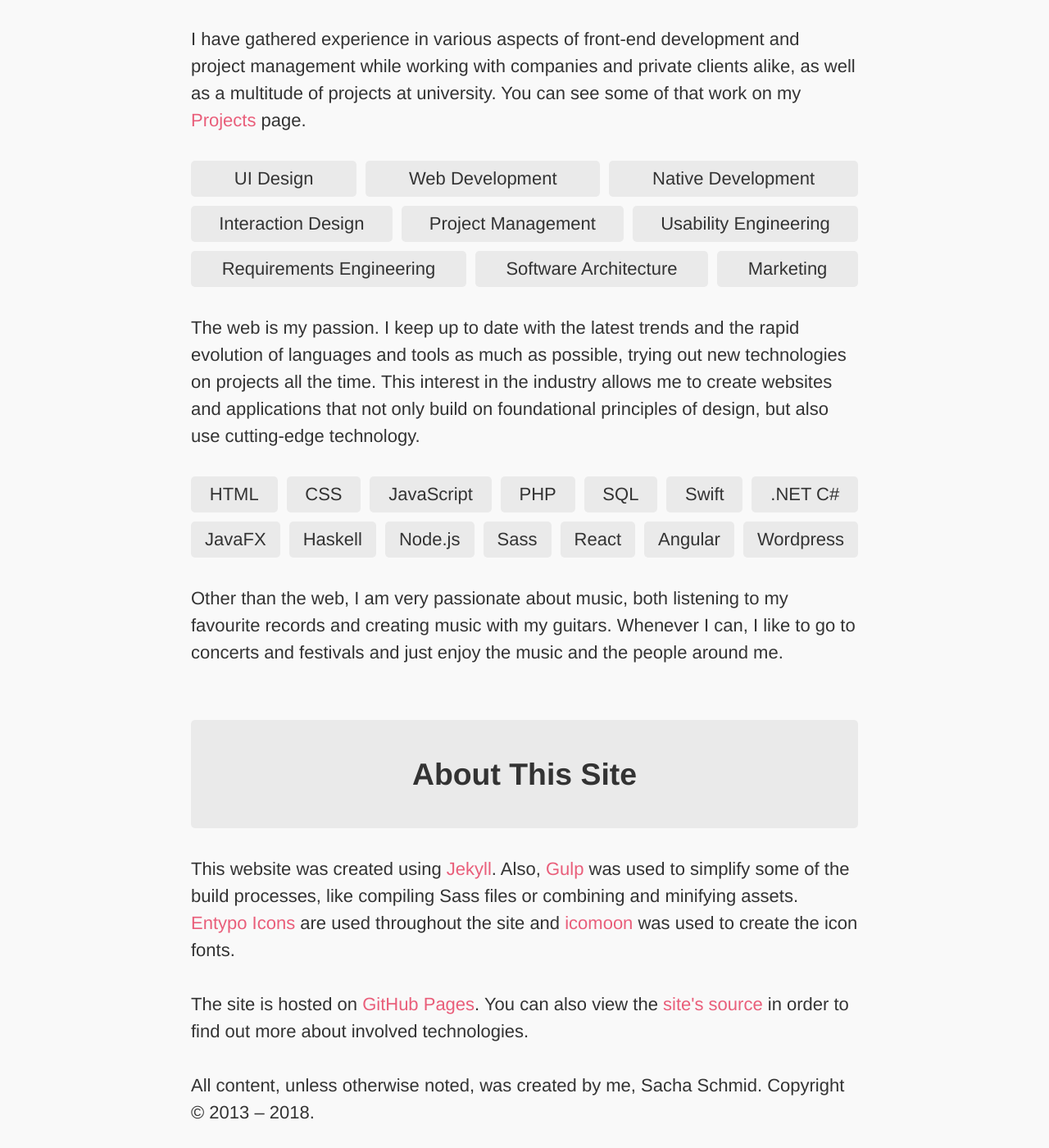
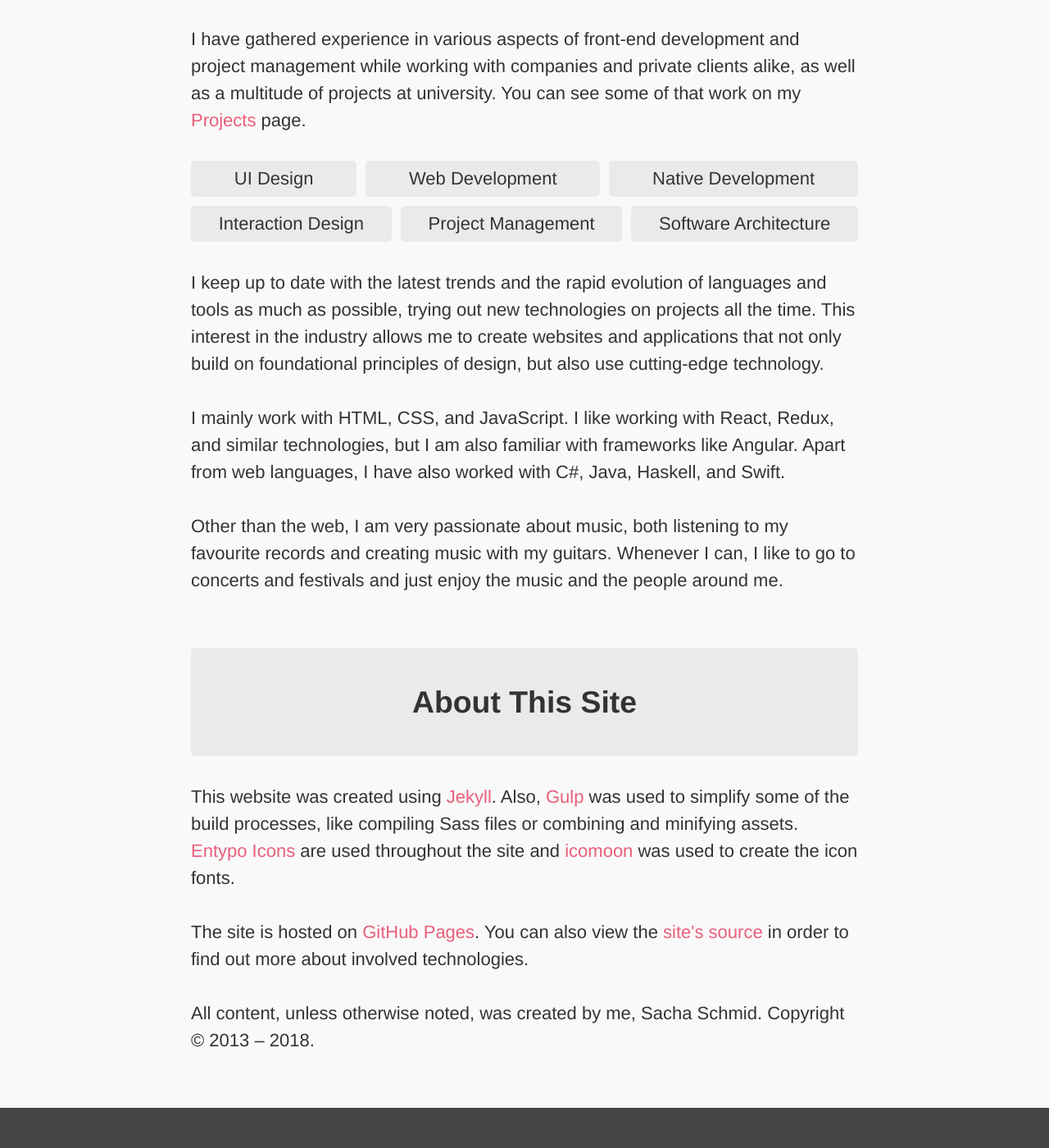
Before and after one commit to RadLikeWhoa/old.sacha.me, a Jekyll site: the page built from about/index.html, in a window 1280 px wide and 1400 px high, scrolled down 1281 px. Shown: the whole window at 82% size. Built offline with Jekyll 4.4.1, drawn with Linux system fonts in a browser that asks for light colours.

Commit message:
Update about page

```diff
--- a/about/index.html
+++ b/about/index.html
@@ -14,24 +14,14 @@
       <p>My name is Sacha Schmid. I'm a front-end developer from Switzerland, interested in both interface design and web development. I work at <a href="https://medienmacher.com">Die Medienmacher</a> in Muttenz, Switzerland.</p>
     </div>
     <ul class="social-list clear" data-grid>
-      <li class="social-item" data-col="1-4">
-        <a href="https://twitter.com/sachaschmid" data-button="center" title="Twitter">
-          <span class="label"><span data-icon="twitter"></span></span>
-        </a>
-      </li>
-      <li class="social-item" data-col="1-4">
+      <li class="social-item" data-col="1-2">
         <a href="https://github.com/RadLikeWhoa" data-button="center" title="GitHub">
           <span class="label"><span data-icon="github"></span></span>
         </a>
       </li>
-      <li class="social-item" data-col="1-4">
+      <li class="social-item" data-col="1-2">
         <a href="https://instagram.com/__marvolo" data-button="center" title="Instagram">
           <span class="label"><span data-icon="instagram"></span></span>
-        </a>
-      </li>
-      <li class="social-item" data-col="1-4">
-        <a href="https://last.fm/user/HawkFire21" data-button="center" title="last.fm">
-          <span class="label"><span data-icon="lastfm"></span></span>
         </a>
       </li>
     </ul>
@@ -43,28 +33,10 @@
       <li class="tag">Native Development</li>
       <li class="tag">Interaction Design</li>
       <li class="tag">Project Management</li>
-      <li class="tag">Usability Engineering</li>
-      <li class="tag">Requirements Engineering</li>
       <li class="tag">Software Architecture</li>
-      <li class="tag">Marketing</li>
     </ul>
-    <p>The web is my passion. I keep up to date with the latest trends and the rapid evolution of languages and tools as much as possible, trying out new technologies on projects all the time. This interest in the industry allows me to create websites and applications that not only build on foundational principles of design, but also use cutting-edge technology.</p>
-    <ul data-tags="full">
-      <li class="tag">HTML</li>
-      <li class="tag">CSS</li>
-      <li class="tag">JavaScript</li>
-      <li class="tag">PHP</li>
-      <li class="tag">SQL</li>
-      <li class="tag">Swift</li>
-      <li class="tag">.NET C#</li>
-      <li class="tag">JavaFX</li>
-      <li class="tag">Haskell</li>
-      <li class="tag">Node.js</li>
-      <li class="tag">Sass</li>
-      <li class="tag">React</li>
-      <li class="tag">Angular</li>
-      <li class="tag">Wordpress</li>
-    </ul>
+    <p>I keep up to date with the latest trends and the rapid evolution of languages and tools as much as possible, trying out new technologies on projects all the time. This interest in the industry allows me to create websites and applications that not only build on foundational principles of design, but also use cutting-edge technology.</p>
+    <p>I mainly work with HTML, CSS, and JavaScript. I like working with React, Redux, and similar technologies, but I am also familiar with frameworks like Angular. Apart from web languages, I have also worked with C#, Java, Haskell, and Swift.</p>
     <p>Other than the web, I am very passionate about music, both listening to my favourite records and creating music with my guitars. Whenever I can, I like to go to concerts and festivals and just enjoy the music and the people around me.</p>
   </section>
   <section class="home-section">
@@ -72,8 +44,5 @@
     <p>This website was created using <a href="https://jekyllrb.com">Jekyll</a>. Also, <a href="https://gulpjs.com">Gulp</a> was used to simplify some of the build processes, like compiling Sass files or combining and minifying assets. <a href="http://www.entypo.com">Entypo Icons</a> are used throughout the site and <a href="https://icomoon.io">icomoon</a> was used to create the icon fonts.</p>
     <p>The site is hosted on <a href="https://pages.github.com">GitHub Pages</a>. You can also view the <a href="https://github.com/RadLikeWhoa/radlikewhoa.github.io">site's source</a> in order to find out more about involved technologies.</p>
     <p>All content, unless otherwise noted, was created by me, Sacha Schmid. Copyright © 2013 – <script>document.write(new Date().getFullYear())</script>.</p>
-    <a data-button="center" href="/about/styleguide/">
-      <span class="label">View the styleguide</span>
-    </a>
   </section>
 </div>
```
Also changed, not shown: about/styleguide/index.html (deleted, +0 -143 lines).
